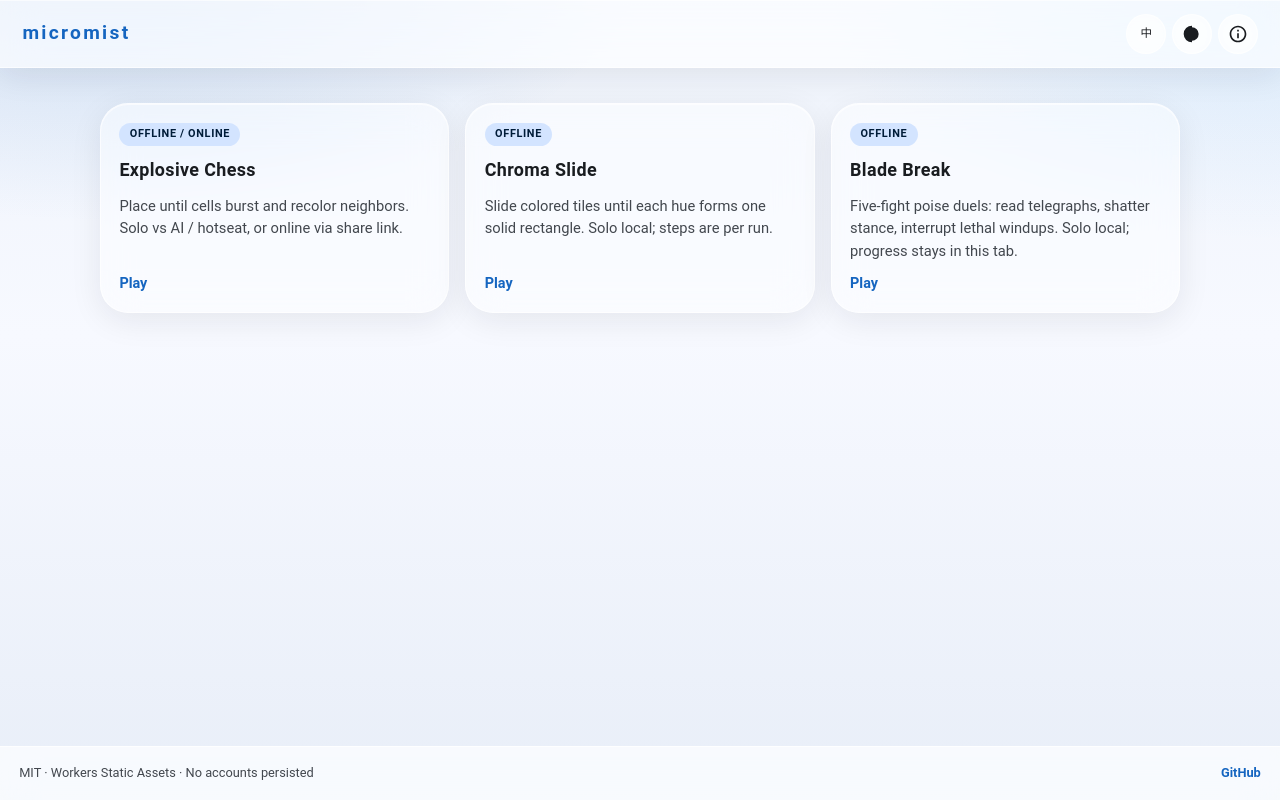
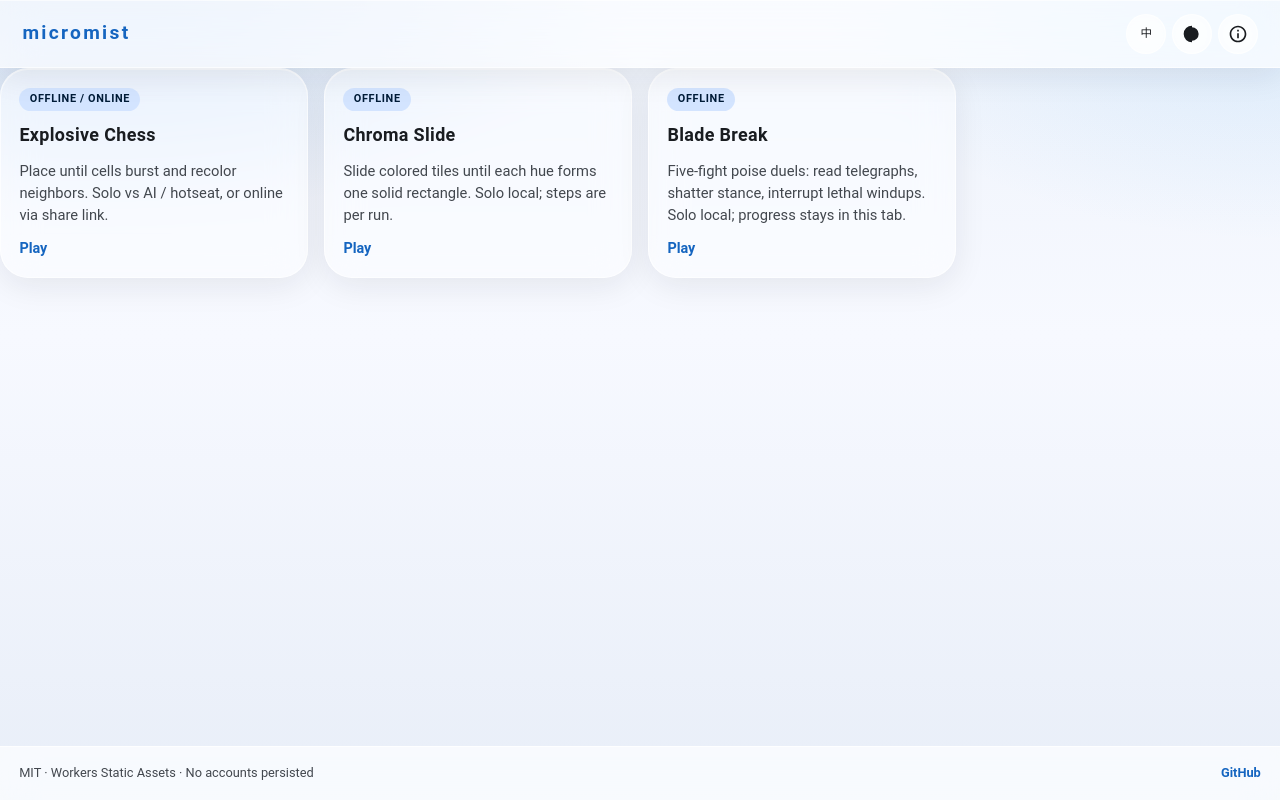
Before and after one commit to GoldenEagle1527/micromist, a React (Vite) app: page / in a window 1280 px wide. Built offline with nearby package versions, Linux system fonts and the light colour scheme.

Commit message:
Remove main container padding and margin
Let page content go edge-to-edge by zeroing .main spacing and using full width.

```diff
--- a/src/index.css
+++ b/src/index.css
@@ -355,9 +355,9 @@ input {
 }
 
 .main {
-  width: min(1080px, calc(100% - 1.5rem));
-  margin: 0 auto;
-  padding: 1.5rem 0 calc(1.5rem + var(--safe-bottom));
+  width: 100%;
+  margin: 0;
+  padding: 0;
   flex: 1;
 }
 
@@ -673,8 +673,9 @@ button:disabled {
   }
 
   .main {
-    width: min(1080px, calc(100% - 2.4rem));
-    padding: 2.2rem 0 3.5rem;
+    width: 100%;
+    margin: 0;
+    padding: 0;
   }
 
   .hero {
```
